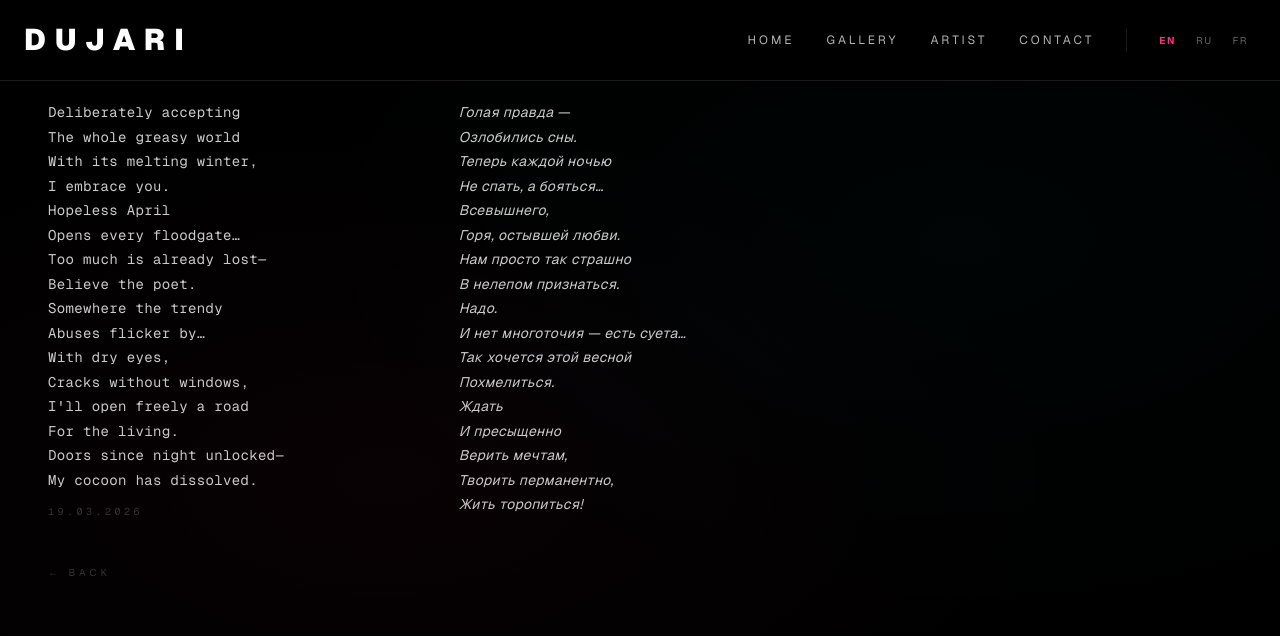
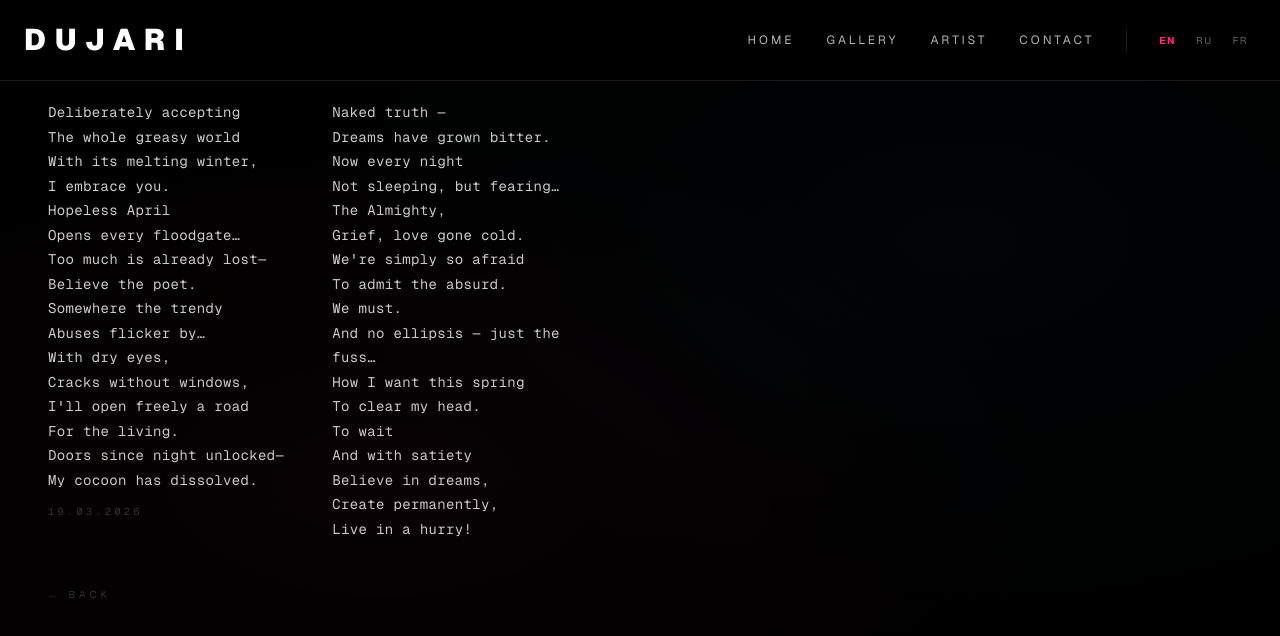
Before and after one commit to genfreemix/dujari, a Next.js app: page /poetry in a window 1280 px wide. Shown: the top 636 px of the page. Built offline with nearby package versions, Linux system fonts and the light colour scheme.

Commit message:
fix: poem2 via i18n with all translations, mono font, fixed column width

```diff
--- a/src/app/poetry/page.tsx
+++ b/src/app/poetry/page.tsx
@@ -3,30 +3,10 @@
 import Link from "next/link";
 import { useT } from "@/i18n";
 
-const POEM2_LINES = [
-  "Голая правда —",
-  "Озлобились сны.",
-  "Теперь каждой ночью",
-  "Не спать, а бояться…",
-  "Всевышнего,",
-  "Горя, остывшей любви.",
-  "Нам просто так страшно",
-  "В нелепом признаться.",
-  "Надо.",
-  "И нет многоточия — есть суета…",
-  "Так хочется этой весной",
-  "Похмелиться.",
-  "Ждать",
-  "И пресыщенно",
-  "Верить мечтам,",
-  "Творить перманентно,",
-  "Жить торопиться!",
-];
-
-function PoemMono({ text, date }: { text: string; date?: string }) {
+function PoemBlock({ text, date }: { text: string; date?: string }) {
   const lines = text.split("\n");
   return (
-    <div>
+    <div className="max-w-[260px]">
       <div className="font-mono text-white/80 text-sm leading-[1.75] tracking-wide">
         {lines.map((line, i) =>
           line === "" ? <br key={i} /> : <p key={i}>{line}</p>
@@ -41,29 +21,23 @@ function PoemMono({ text, date }: { text: string; date?: string }) {
   );
 }
 
-function PoemSans({ lines }: { lines: string[] }) {
-  return (
-    <div>
-      <div className="font-sans text-white/80 text-sm leading-[1.75] tracking-wide italic">
-        {lines.map((line, i) => (
-          <p key={i}>{line}</p>
-        ))}
-      </div>
-    </div>
-  );
-}
-
 export default function PoetryPage() {
   const t = useT();
+
+  const poems: { key: string; date?: string }[] = [
+    { key: "poetry.poem1", date: t("poetry.date") },
+    { key: "poetry.poem2" },
+  ];
 
   return (
     <div className="min-h-screen bg-black pt-16 md:pt-20 flex flex-col">
       <main className="flex-1 px-6 md:px-12 pt-4 md:pt-5">
 
         {/* Grid */}
-        <div className="grid grid-cols-1 md:grid-cols-2 lg:grid-cols-3 gap-x-12 gap-y-10">
-          <PoemMono text={t("poetry.poem1")} date={t("poetry.date")} />
-          <PoemSans lines={POEM2_LINES} />
+        <div className="flex flex-wrap gap-x-12 gap-y-10">
+          {poems.map((poem) => (
+            <PoemBlock key={poem.key} text={t(poem.key)} date={poem.date} />
+          ))}
         </div>
 
         {/* Back */}
--- a/src/i18n/index.tsx
+++ b/src/i18n/index.tsx
@@ -152,7 +152,7 @@ const translations: Record<Locale, Record<string, string>> = {
     "poetry.back": "← Back",
     "poetry.date": "19.03.2026",
     "poetry.poem1": "Deliberately accepting\nThe whole greasy world\nWith its melting winter,\nI embrace you.\nHopeless April\nOpens every floodgate…\nToo much is already lost—\nBelieve the poet.\nSomewhere the trendy\nAbuses flicker by…\nWith dry eyes,\nCracks without windows,\nI'll open freely a road\nFor the living.\nDoors since night unlocked—\nMy cocoon has dissolved.",
-    "poetry.poem2": "Голая правда —\nОзлобились сны.\nТеперь каждой ночью\nНе спать, а бояться…\nВсевышнего,\nГоря, остывшей любви.\nНам просто так страшно\nВ нелепом признаться.\nНадо.\nИ нет многоточия — есть суета…\nТак хочется этой весной\nПохмелиться.\nЖдать\nИ пресыщенно\nВерить мечтам,\nТворить перманентно,\nЖить торопиться!",
+    "poetry.poem2": "Naked truth —\nDreams have grown bitter.\nNow every night\nNot sleeping, but fearing…\nThe Almighty,\nGrief, love gone cold.\nWe're simply so afraid\nTo admit the absurd.\nWe must.\nAnd no ellipsis — just the fuss…\nHow I want this spring\nTo clear my head.\nTo wait\nAnd with satiety\nBelieve in dreams,\nCreate permanently,\nLive in a hurry!",
 
     // Footer
     "footer.tagline": "Collectible pop-art objects. Each piece is unique. Each piece is a statement.",
@@ -409,7 +409,7 @@ const translations: Record<Locale, Record<string, string>> = {
     "poetry.back": "← Retour",
     "poetry.date": "19.03.2026",
     "poetry.poem1": "En acceptant délibérément\nTout le monde graisseux\nAvec son hiver qui fond,\nJe t'embrasse.\nL'avril sans issue\nOuvre toutes les écluses…\nTrop de choses sont à jamais perdues —\nCrois le poète.\nQuelque part les abus\nÀ la mode scintillent…\nLes yeux secs,\nFissures sans fenêtres,\nGratuitement j'ouvrirai la route\nAu vivant.\nLes portes non verrouillées depuis la nuit —\nMon cocon s'est dissous.",
-    "poetry.poem2": "Голая правда —\nОзлобились сны.\nТеперь каждой ночью\nНе спать, а бояться…\nВсевышнего,\nГоря, остывшей любви.\nНам просто так страшно\nВ нелепом признаться.\nНадо.\nИ нет многоточия — есть суета…\nТак хочется этой весной\nПохмелиться.\nЖдать\nИ пресыщенно\nВерить мечтам,\nТворить перманентно,\nЖить торопиться!",
+    "poetry.poem2": "La vérité nue —\nLes rêves sont devenus hostiles.\nMaintenant chaque nuit\nNon pas dormir, mais avoir peur…\nDu Tout-Puissant,\nDu malheur, de l’amour refroidi.\nNous avons si peur\nD’admettre l’absurde.\nIl le faut.\nPas de points de suspension — juste l’agitation…\nOn voudrait tant ce printemps\nSe désalterer.\nAttendre\nEt avec satiété\nCroire aux rêves,\nCréer en permanence,\nVivre en se pressant!",
 
     "footer.tagline": "Objets pop-art de collection. Chaque pièce est unique. Chaque pièce est une déclaration.",
     "footer.explore": "Explorer",
```
